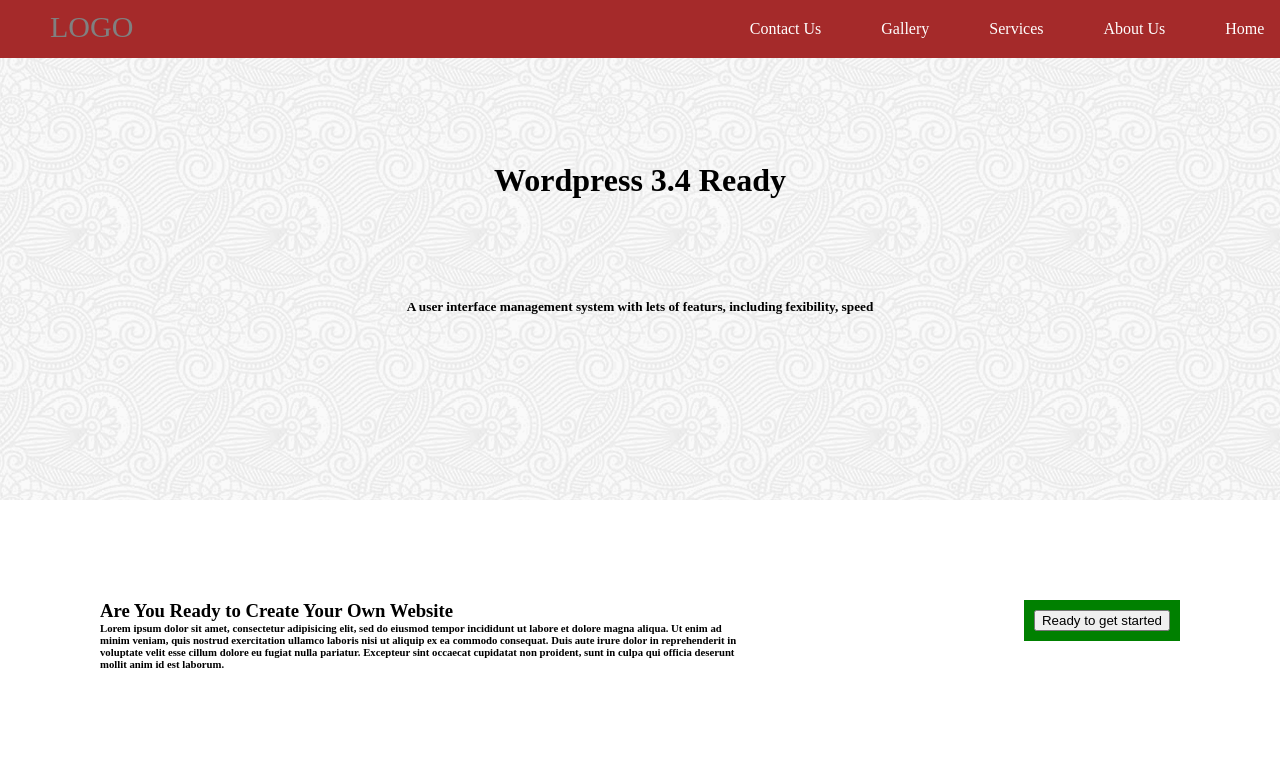
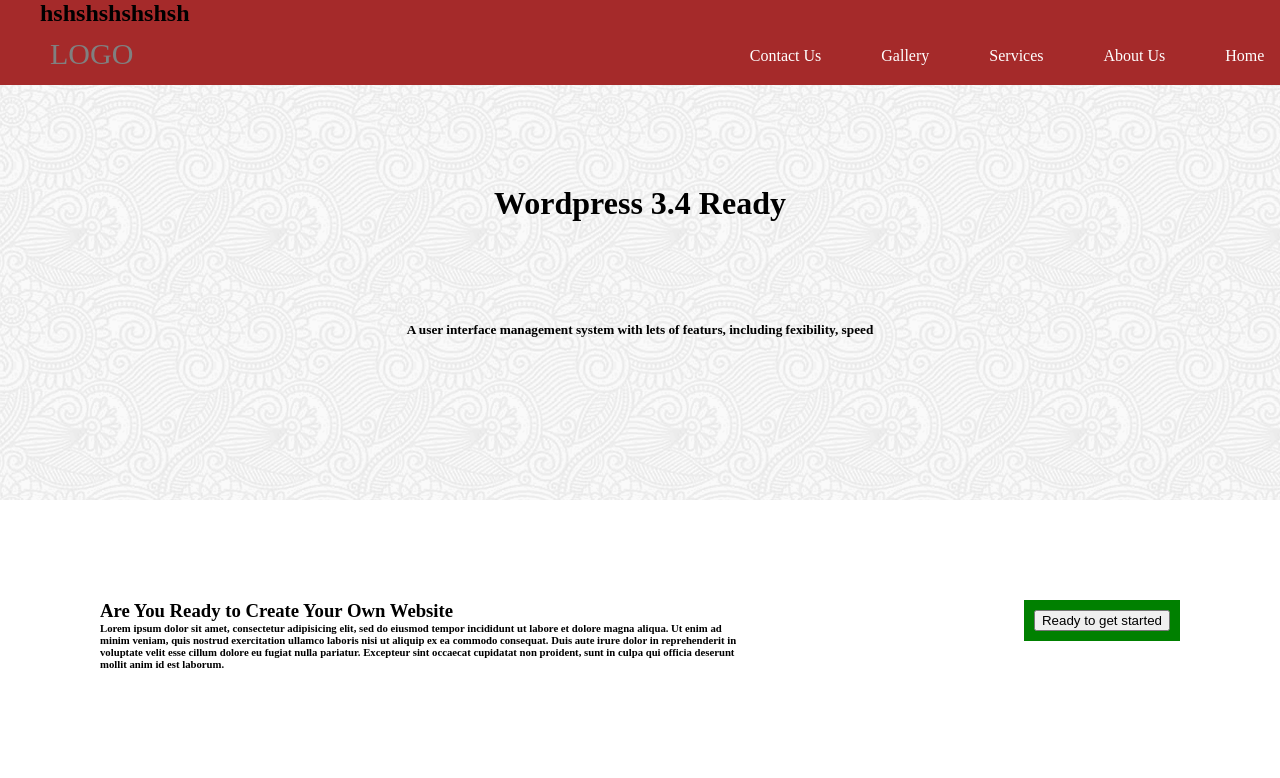
Before and after one commit to sitdewratnasari/tugas, a plain HTML site: page index.html in a window 1280 px wide. Shown: the top 778 px of the page. Drawn offline with Linux system fonts and the light colour scheme.

Commit message:
my first repo

```diff
--- a/index.html
+++ b/index.html
@@ -9,6 +9,7 @@
 		<div class="container">
 			<nav>
 				<ul>
+					<h1>hshshshshshsh</h1>
 					<div class="logo">LOGO</div>
 					<div class="menu">
 						<li><a href="#">Home</a></li>
```
